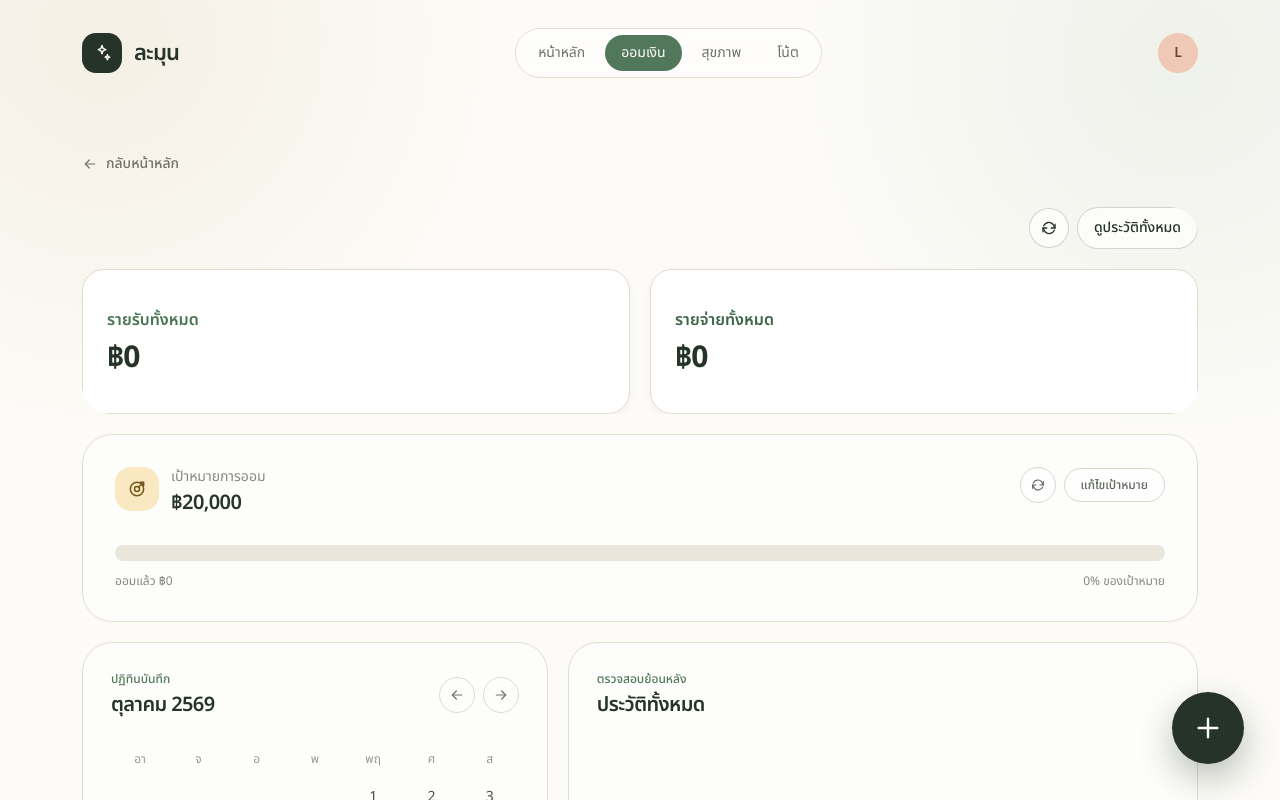
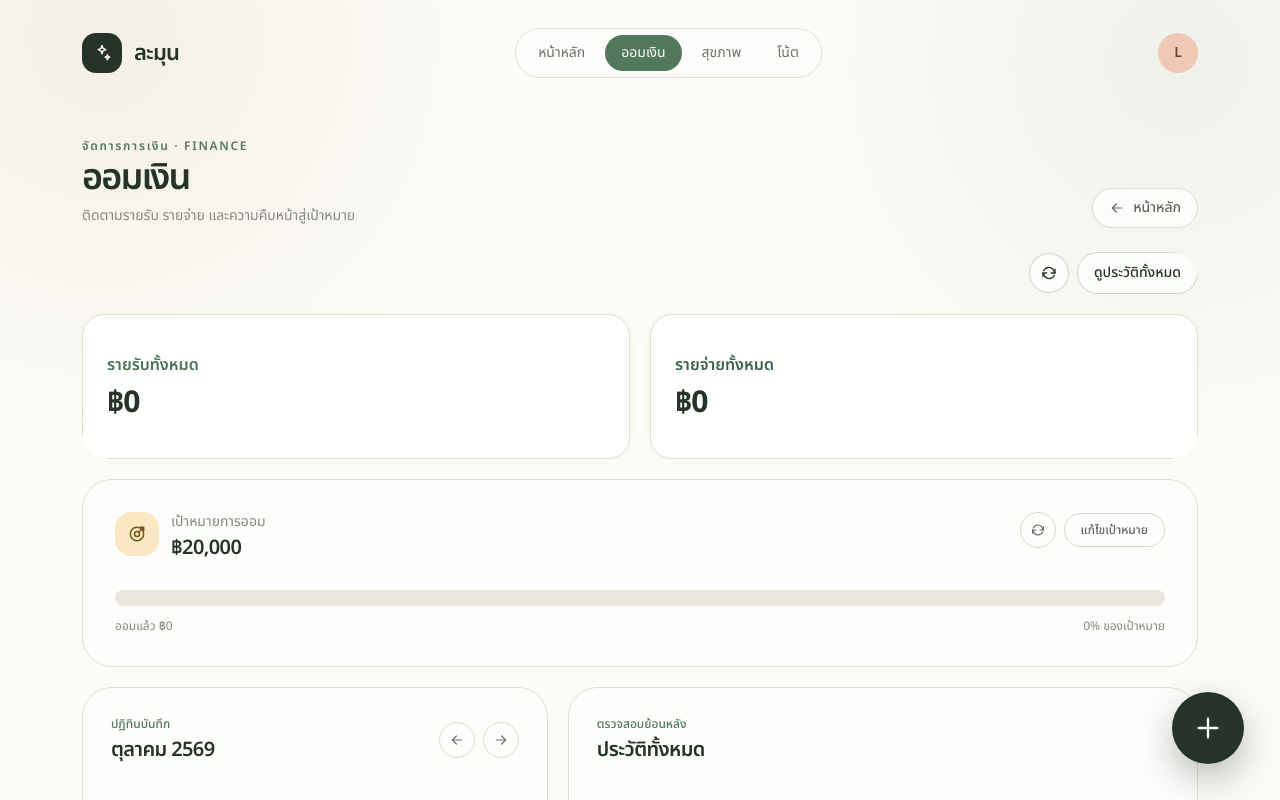
Before and after one commit to smmm1/money102, a React (Vite) app: page / in a window 1280 px wide. Both pictures are taken after a click on the button "ออมเงิน". Shown: the top 800 px of the page. Built offline with nearby package versions, Linux system fonts and the light colour scheme.

Commit message:
Standardize savings page header and spacing

```diff
--- a/src/SavingsPage.tsx
+++ b/src/SavingsPage.tsx
@@ -356,16 +356,18 @@ export default function SavingsPage({ onBack }: { onBack: () => void }) {
   )
 
   return (
-    <main className="mx-auto max-w-[1180px] px-5 pb-20 pt-7 md:px-8 md:pt-12">
-      <div className="mb-7">
-        <button
-          onClick={onBack}
-          className="inline-flex items-center gap-2 text-sm font-medium text-[#6F736C] hover:text-[#263329]"
-        >
+    <main className="mx-auto max-w-[1180px] px-5 pb-20 pt-5 md:px-8 md:pt-8">
+      <header className="mb-6 flex flex-wrap items-end justify-between gap-4">
+        <div>
+          <p className="text-xs font-semibold uppercase tracking-[0.14em] text-[#52785B]">จัดการการเงิน · FINANCE</p>
+          <h1 className="mt-1 text-3xl font-semibold tracking-[-0.05em] text-[#263329] md:text-4xl">ออมเงิน</h1>
+          <p className="mt-1.5 text-sm leading-6 text-[#858880]">ติดตามรายรับ รายจ่าย และความคืบหน้าสู่เป้าหมาย</p>
+        </div>
+        <button onClick={onBack} className="inline-flex h-10 items-center gap-2 rounded-full border border-[#DEDACF] bg-white/75 px-4 text-sm font-medium text-[#626760] transition hover:bg-white">
           <MoneyIcon name="arrow" className="h-4 w-4 rotate-180" />
-          กลับหน้าหลัก
+          หน้าหลัก
         </button>
-      </div>
+      </header>
 
       <section className="relative overflow-hidden rounded-[28px] bg-transparent p-0">
         <div className="relative mb-4 flex flex-wrap items-center justify-end gap-2 sm:mb-5">
```
